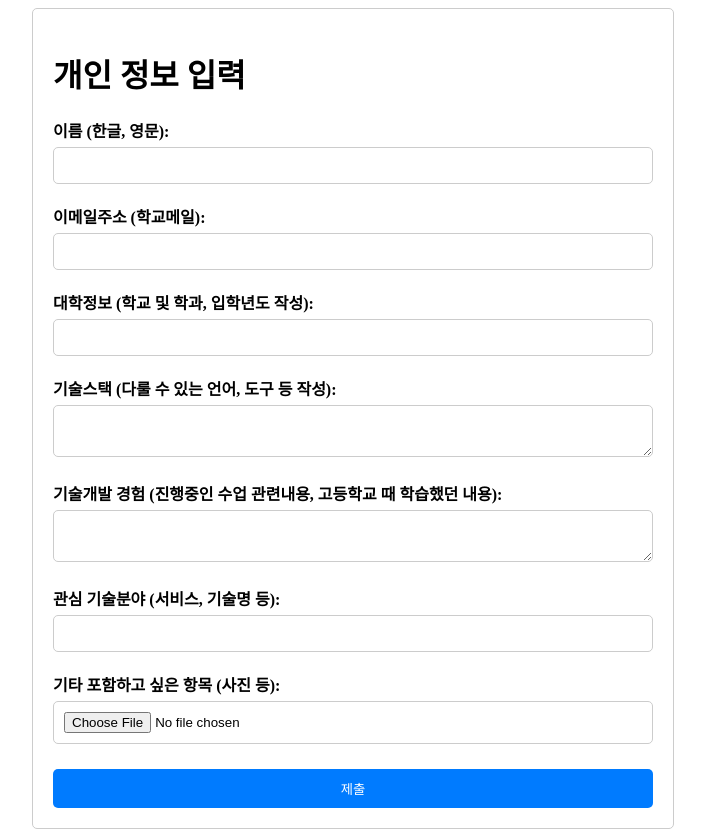
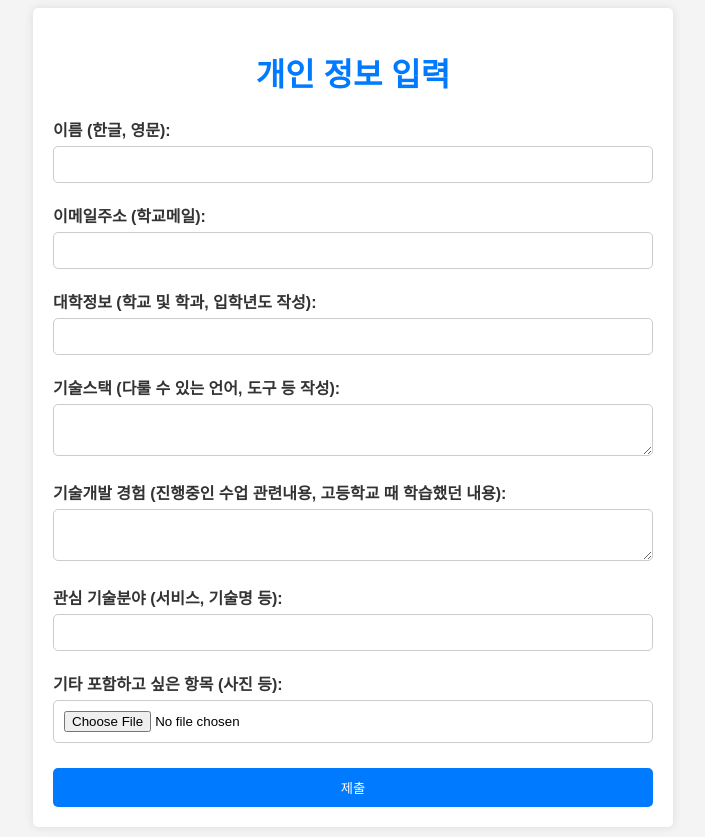
Before and after one commit to juntak861/juntak861.github.io, a plain HTML site: page index.html in a window 1280 px wide. Shown: the whole page, without its empty margins (287-992 px from the left). Drawn offline with Linux system fonts and the light colour scheme.

Commit message:
Update index.html

```diff
--- a/index.html
+++ b/index.html
@@ -2,12 +2,23 @@
 <html lang="ko">
 <head>
 <style>
+body {
+    font-family: Arial, sans-serif;
+    background-color: #f4f4f4;
+}
+
 .container {
     max-width: 600px;
     margin: 0 auto;
     padding: 20px;
-    border: 1px solid #ccc;
+    background-color: #fff;
     border-radius: 5px;
+    box-shadow: 0 0 10px rgba(0, 0, 0, 0.1);
+}
+
+h1 {
+    text-align: center;
+    color: #007bff;
 }
 
 .form-group {
@@ -17,6 +28,7 @@
 label {
     display: block;
     font-weight: bold;
+    color: #333;
 }
 
 input[type="text"],
```
